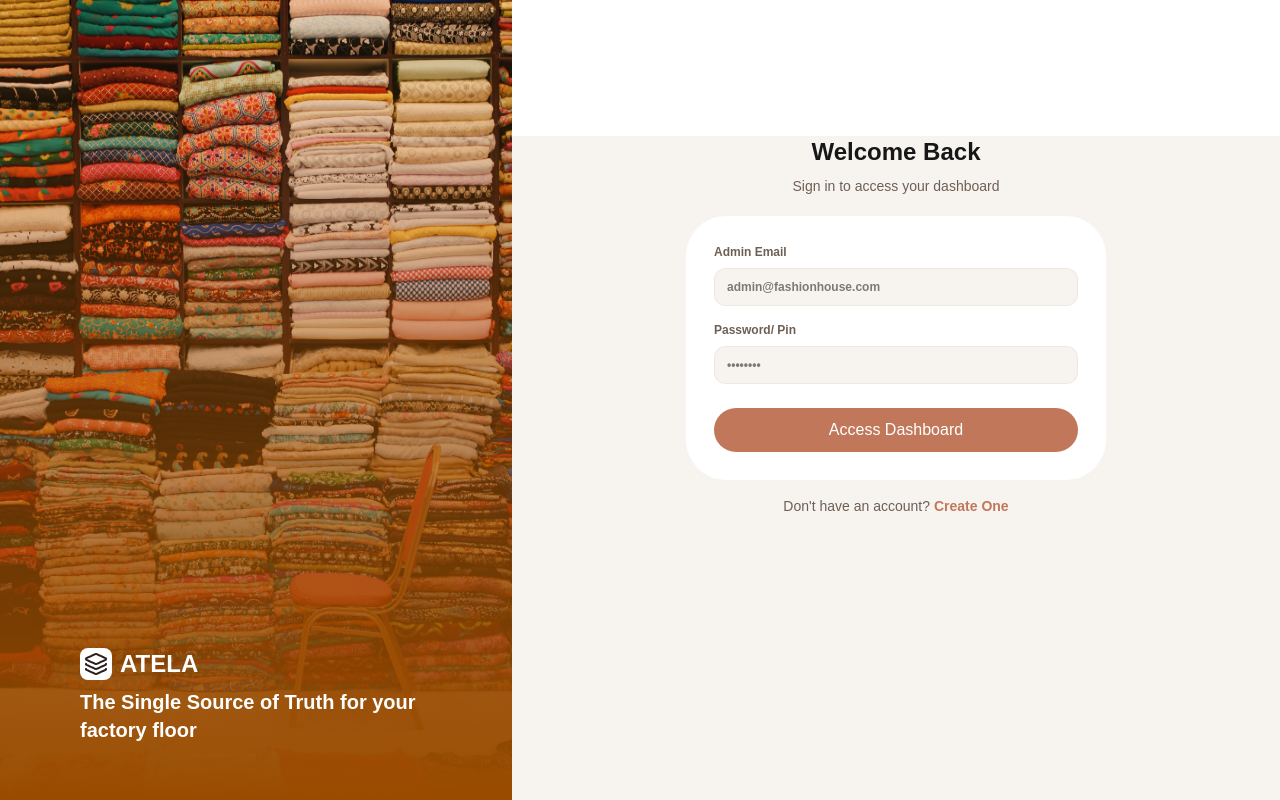
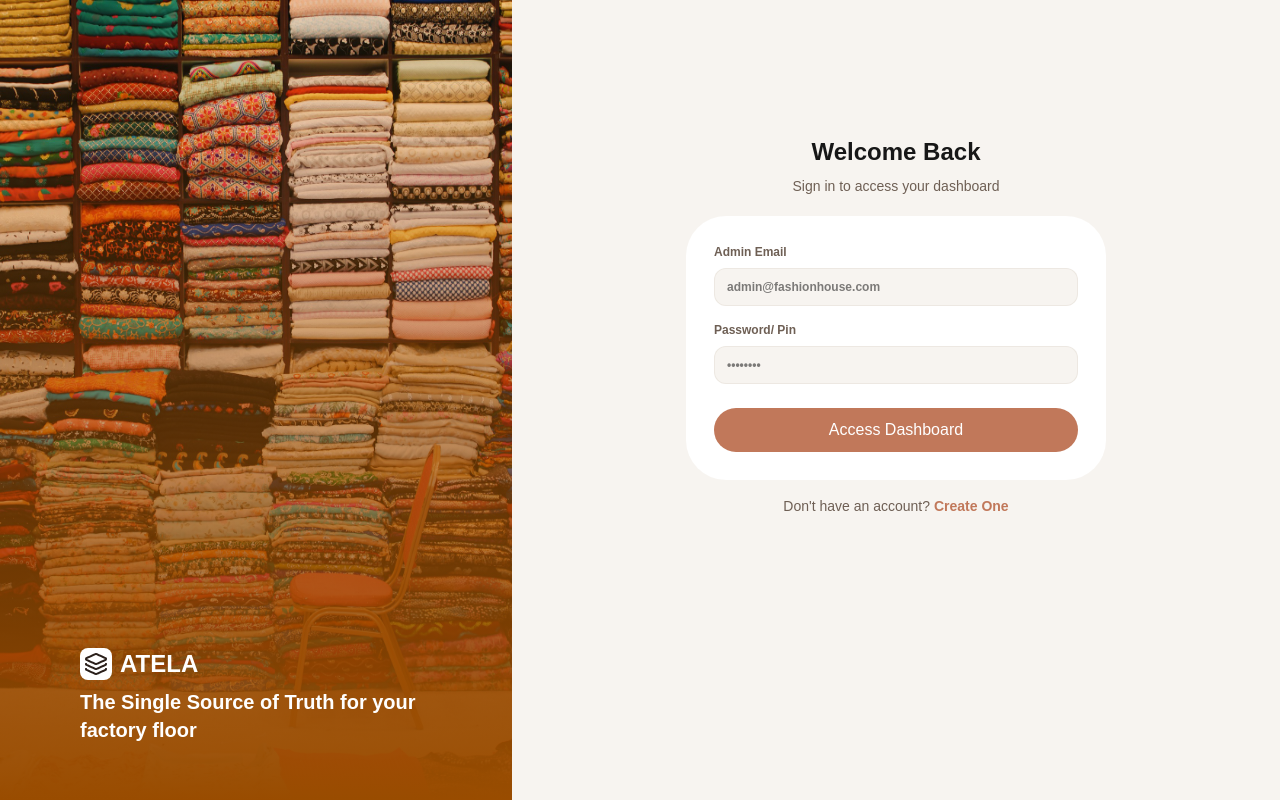
Before and after one commit to samuel-oluwadamisi/atela, a Next.js app: page /login in a window 1280 px wide. Built offline with nearby package versions, Linux system fonts and the light colour scheme.

Commit message:
feat: fixed UI error on the auth pages(changed mt to pt

```diff
--- a/src/app/(auth)/signup/layout.tsx
+++ b/src/app/(auth)/signup/layout.tsx
@@ -18,7 +18,7 @@ export default function SignupLayout({ children}: { children: React.ReactNode })
                   </div>
             </div>
 
-            <div className='bg-[#F7F4F0] w-full md:w-3/5 flex  justify-center mt-12 md:mt-30'>
+            <div className='bg-[#F7F4F0] w-full md:w-3/5 flex  justify-center pt-12 md:pt-30'>
             {children}
             </div>
 
--- a/src/features/auth/screens/Login.tsx
+++ b/src/features/auth/screens/Login.tsx
@@ -22,7 +22,7 @@ const LoginScreen = () => {
             </div>
         </div>
 
-        <div className='bg-[#F7F4F0] w-full md:w-3/5 flex  justify-center  mt-34'>
+        <div className='bg-[#F7F4F0] w-full md:w-3/5 flex  justify-center  pt-34'>
             <div>
                 <h2 className='font-black text-2xl text-center'>Welcome Back</h2>
                 <p className='text-[#6E5F54] text-sm text-center my-2'>Sign in to access your dashboard</p>
```
